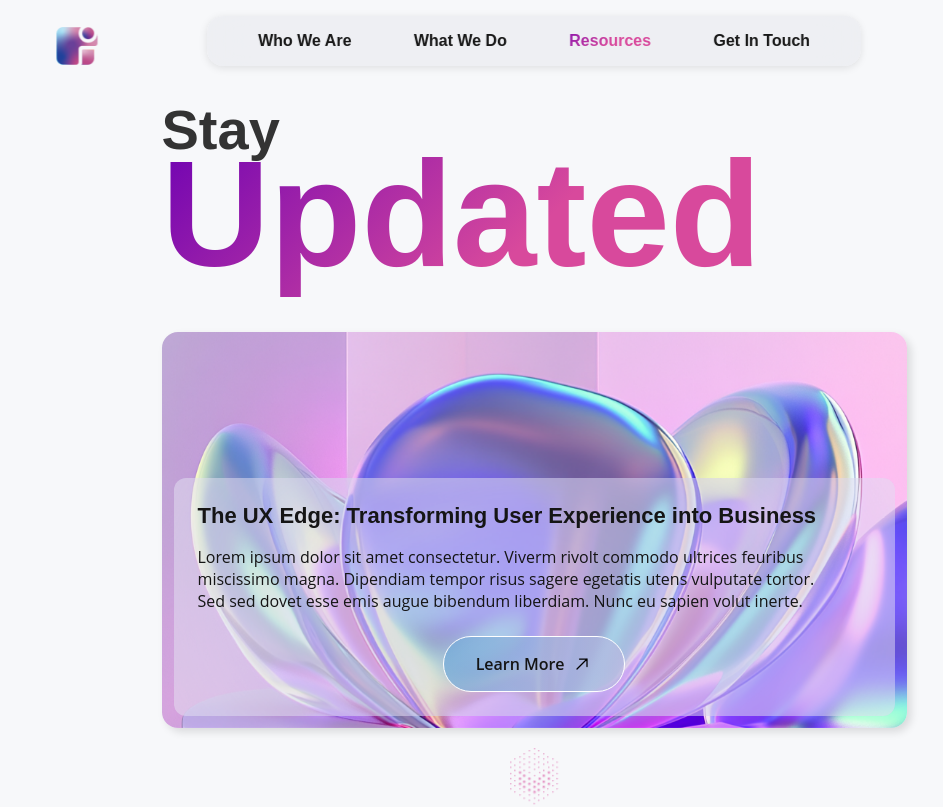
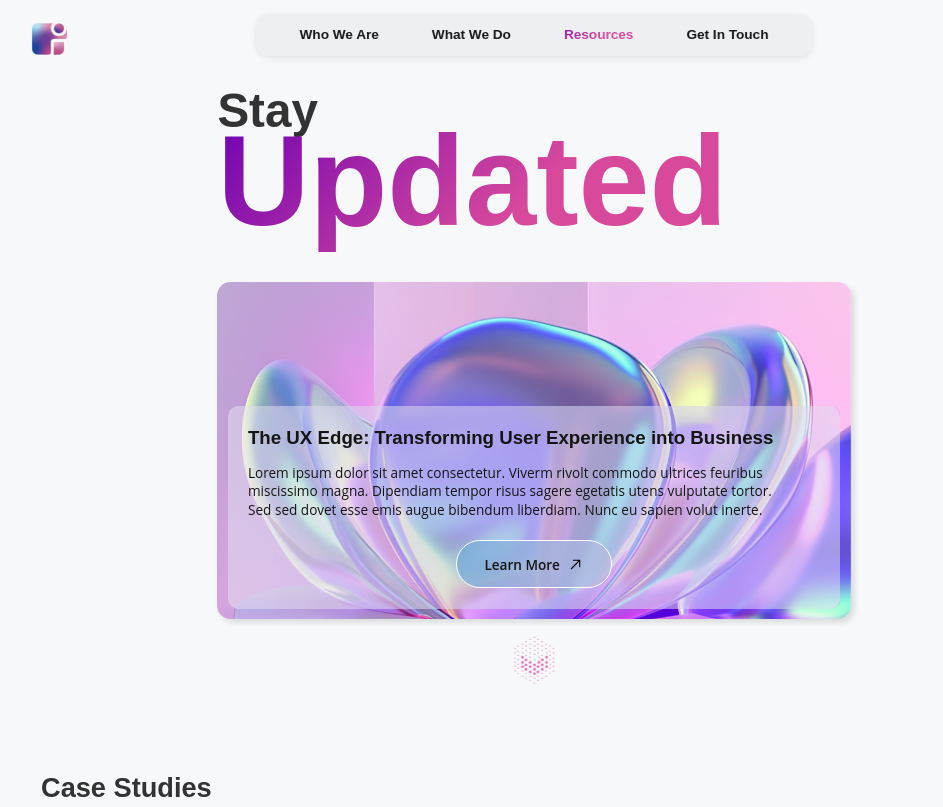
Before and after one commit to ideoguru/ideogfx.com, a Next.js app: page /Resources in a window 1280 px wide. Shown: the top 807 px of the page, without its empty margins (106-1049 px from the left). Built offline with nearby package versions, Linux system fonts and the light colour scheme.

Commit message:
scale down to 80, nav link hover fix

```diff
--- a/src/app/globals.css
+++ b/src/app/globals.css
@@ -17,6 +17,7 @@ body {
   color: #171717; /* Explicitly set text color */
   background: #ffffff; /* Explicitly set background color */
   font-family: Arial, Helvetica, sans-serif;
+  zoom: 85%;
 }
 
 :root {
--- a/src/app/layout.tsx
+++ b/src/app/layout.tsx
@@ -26,7 +26,9 @@ export default function RootLayout({
     <html lang="en">
       <head>
         {/* Viewport meta tag for responsiveness */}
-        <meta name="viewport" content="width=device-width, initial-scale=1.0" />
+        {/* COMMENTED TEMPORARLY TO FORCE DESKTOP VIEWPORT */}
+        {/* <meta name="viewport" content="width=device-width, initial-scale=1.0" /> */}
+        <meta name="viewport" content="width=1280, user-scalable=no" />
 
         {/* Add other meta tags for SEO */}
         <meta name="description" content="Your site description here" />
--- a/src/styles/HomePage.module.css
+++ b/src/styles/HomePage.module.css
@@ -53,7 +53,10 @@
 }
 
 .getStarted:hover {
-  background-color: rgba(234, 235, 240, 0.8);
+  background: linear-gradient(135deg, #6b00b3, #d8499c 52%, #d8499c);
+  -webkit-background-clip: text;
+  -webkit-text-fill-color: transparent;
+  font-weight: bold;
 }
 
 /* Hamburger Menu Icon */
@@ -116,6 +119,7 @@
 
 /* Active Link Style */
 .active {
+  background-color: rgba(234, 235, 240, 0.8);
   background: linear-gradient(135deg, #6b00b3, #d8499c 52%, #d8499c);
   -webkit-background-clip: text;
   -webkit-text-fill-color: transparent;
```
